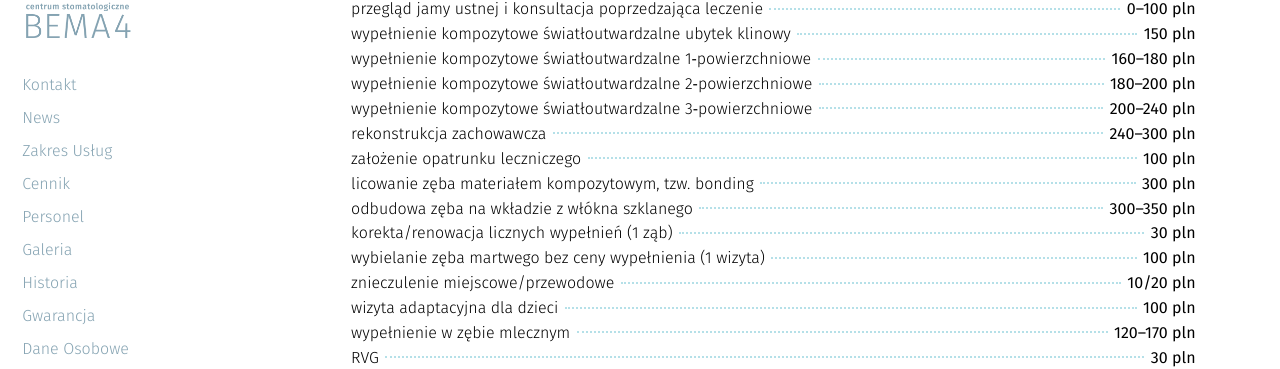
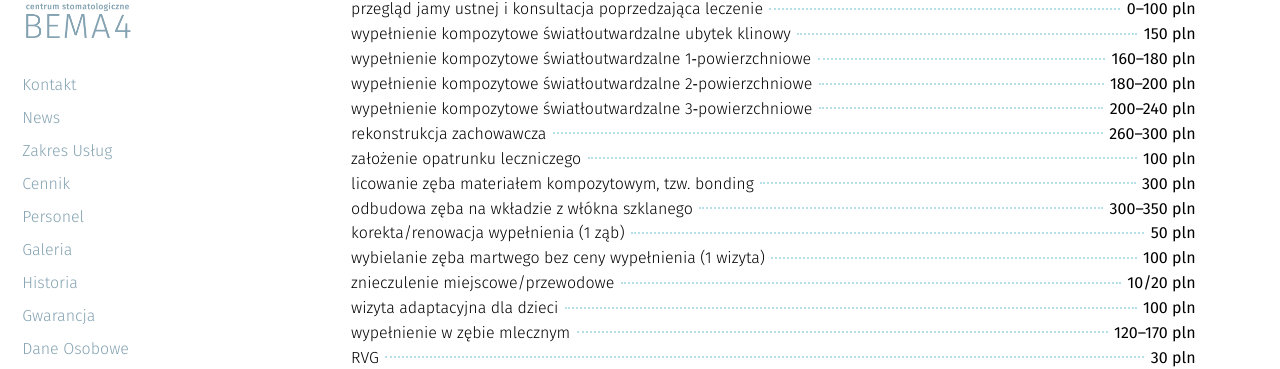
Before and after one commit to CSB4/bema4, a Jekyll site: the page built from index.html, in a window 1280 px wide and 900 px high, scrolled down 2318 px. Shown: the part 136-505 px from the top of the window. Built offline with Jekyll 4.4.1, drawn with Linux system fonts in a browser that asks for light colours; nearby versions of some CDN libraries.

Commit message:
aktualizacja cennika (#65)

```diff
--- a/_slides/0000-03-03-cennik.markdown
+++ b/_slides/0000-03-03-cennik.markdown
@@ -16,11 +16,11 @@ published: true
 * <span>wypełnienie kompozytowe światłoutwardzalne 1&#8209;powierzchniowe</span> <span>160&ndash;180 pln</span>
 * <span>wypełnienie kompozytowe światłoutwardzalne 2&#8209;powierzchniowe</span> <span>180&ndash;200 pln</span>
 * <span>wypełnienie kompozytowe światłoutwardzalne 3&#8209;powierzchniowe</span> <span>200&ndash;240 pln</span>
-* <span>rekonstrukcja zachowawcza</span> <span>240&ndash;300 pln</span>
+* <span>rekonstrukcja zachowawcza</span> <span>260&ndash;300 pln</span>
 * <span>założenie opatrunku leczniczego</span> <span>100 pln</span>
 * <span>licowanie zęba materiałem kompozytowym, tzw. bonding</span> <span>300 pln</span>
 * <span>odbudowa zęba na wkładzie z włókna szklanego</span> <span>300&ndash;350 pln</span>
-* <span>korekta/renowacja licznych wypełnień (1 ząb)</span> <span>30 pln</span>
+* <span>korekta/renowacja wypełnienia (1 ząb)</span> <span>50 pln</span>
 * <span>wybielanie zęba martwego bez ceny wypełnienia (1 wizyta)</span> <span>100 pln</span>
 * <span>znieczulenie miejscowe/przewodowe</span> <span>10/20 pln</span>
 * <span>wizyta adaptacyjna dla dzieci</span> <span>100 pln</span>
```
